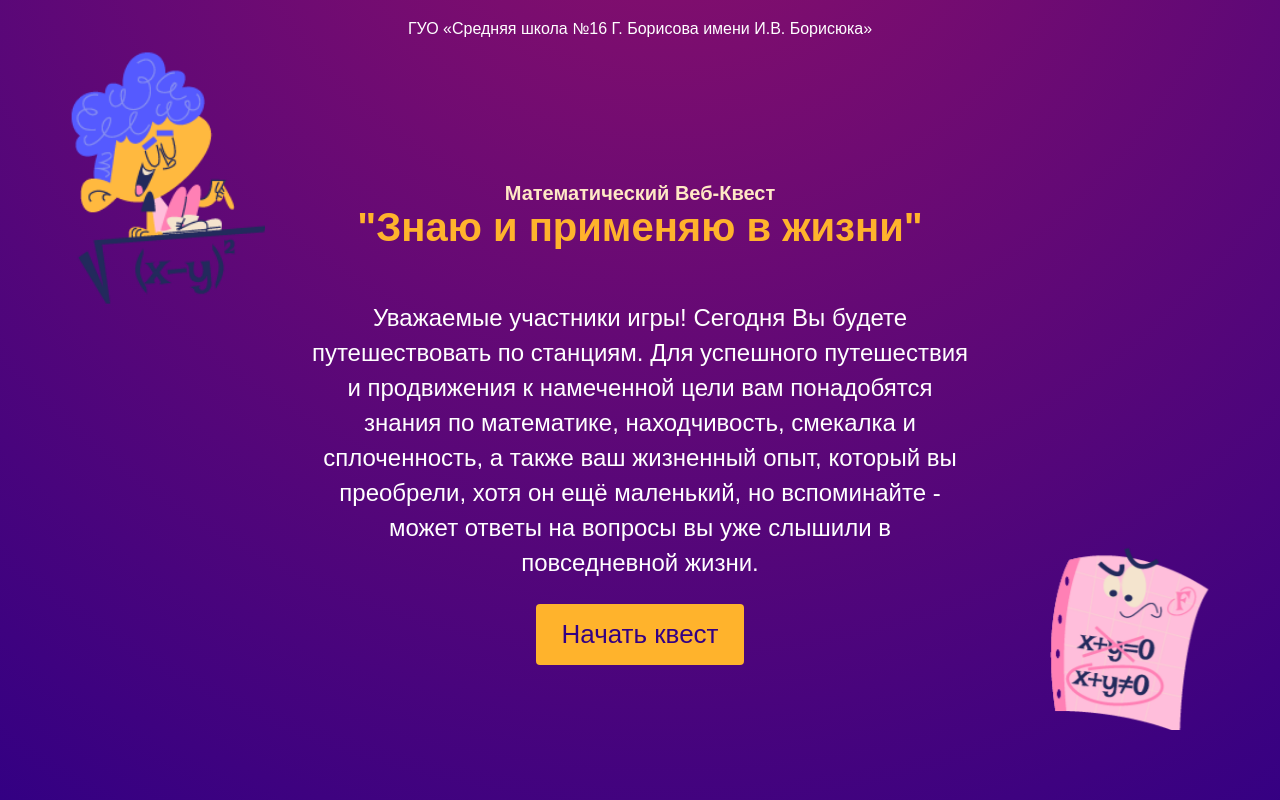
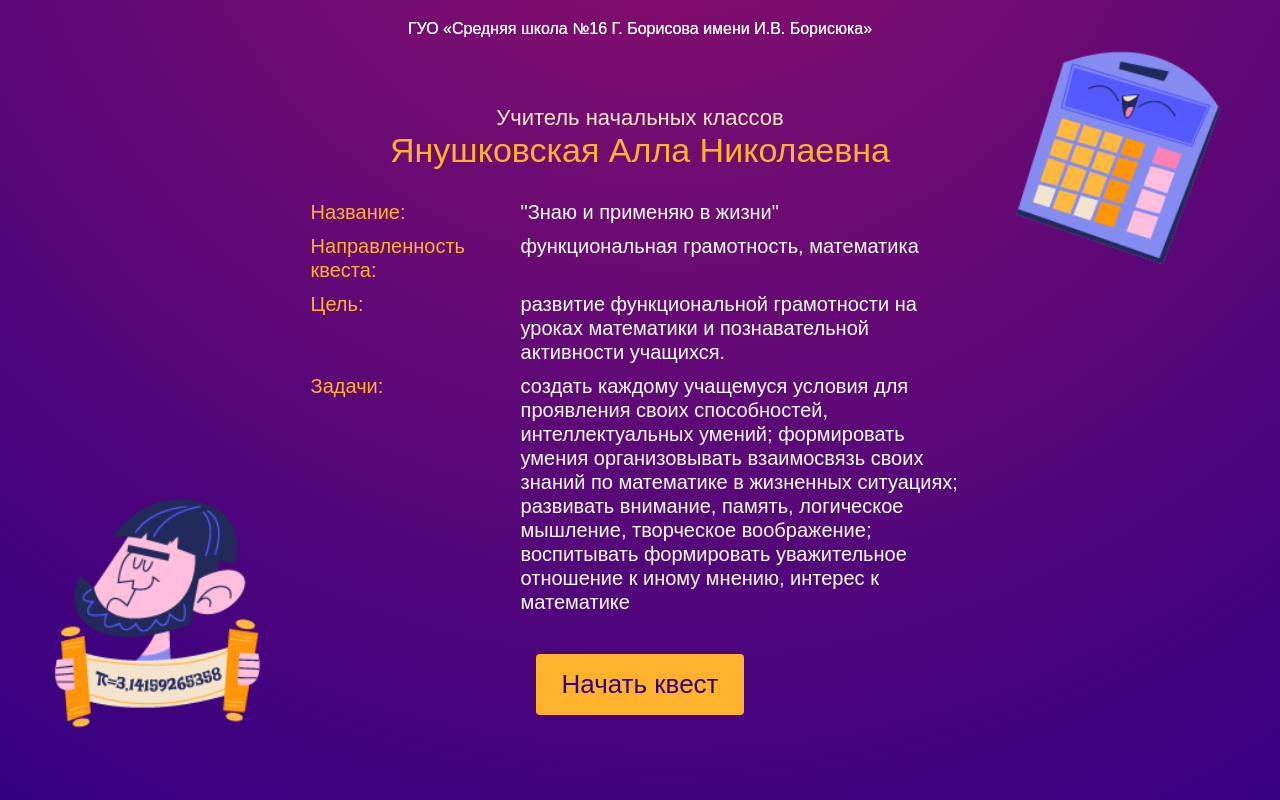
Before and after one commit to tatafox/quest, a plain HTML site: page index.html in a window 1280 px wide. Drawn offline with nearby package versions, Linux system fonts and the light colour scheme.

Commit message:
Add preload screen

```diff
--- a/index.html
+++ b/index.html
@@ -8,7 +8,39 @@
     <link rel="stylesheet" href="styles.css">
 </head>
 <body>
-    <div class="container">
+    <div id="preload" class="container preload">
+        <img class="preload-bg preload-bg-3" src="img/bg-010.png">
+        <img class="preload-bg preload-bg-4" src="img/bg-013.png">
+        <div class="school">
+            ГУО «Средняя школа №16 Г. Борисова имени И.В. Борисюка»
+        </div>
+        <div class="h2"h2>
+            <div>Учитель начальных классов</div>
+            Янушковская Алла Николаевна
+        </div>
+        <div class="quest-description">
+            <div class="title">Название:</div>
+            <div class="description">"Знаю и применяю в жизни"</div>
+        </div>
+        <div class="quest-description">
+            <div class="title">Направленность квеста:</div>
+            <div class="description">функциональная грамотность,  математика</div>
+        </div>
+        <div class="quest-description">
+            <div class="title">Цель:</div>
+            <div class="description">развитие функциональной грамотности на уроках математики и познавательной активности учащихся.</div>
+        </div>
+        <div class="quest-description">
+            <div class="title">Задачи:</div>
+            <div class="description">создать каждому учащемуся условия для проявления своих способностей, интеллектуальных умений;
+                формировать умения организовывать взаимосвязь своих знаний по математике в жизненных ситуациях;
+                развивать внимание, память, логическое мышление, творческое воображение;
+                воспитывать  формировать уважительное отношение к иному мнению, интерес к математике
+            </div>
+        </div>
+        <button class="button" id="startQuest">Начать квест</button>
+    </div>
+    <div id="main" class="container" style="display: none; opacity: 0;">
         <div id="assets"style="display:none;"></div>
         <img class="bg bg-1" src="img/bg-01.png">
         <img class="bg bg-2" src="img/bg-02.png">
@@ -17,7 +49,7 @@
         <h2 style="display: none; opacity: 0;"></h2>
         <p class="question" id="question">Уважаемые участники игры! Сегодня Вы будете путешествовать по станциям. Для успешного путешествия и продвижения к намеченной цели вам понадобятся знания по математике, находчивость, смекалка и сплоченность, а также ваш жизненный опыт, который вы преобрели, хотя он ещё маленький, но вспоминайте - может ответы на вопросы вы уже слышили в повседневной жизни.</p>
         <img class="question-img" id="questionImg" src="./img/1.jpg" style="display:none; opacity: 0;">
-        <button class="button"  id="start">Начать квест</button>
+        <button class="button"  id="start">Приступить к заданиям</button>
         <div id="konva-container"></div>
         <div class="task" id="task" style="display:none; opacity: 0;">
             <div class="answer" id="answerDay" style="display:none; opacity: 0;">
--- a/script.js
+++ b/script.js
@@ -1,11 +1,11 @@
 import {station} from './station/station.js';
 
-const STATION_NAME = ['Станция Считалка', 'Станция Задачкина', 'Станция Архитектурная', 'Станция Ребусная', 'Станция Заморочки из бочки'];
-const STATION_TEXT = ['Добро пожаловать на Станцию Считалку! Вам нужно быстро отвечать на вопросы. За каждый правильный  ответ команда получает по 1 баллу. На выполнение всех заданий вам дается 10 минут. Вы готовы?',
-    'Добро пожаловать на Станцию Задачкину. На данном этапе надо решить задачи. За каждое правильное решенное выражения вы получаете по 3 балла. На выполнение вам дается 7 минут.',
-    'Вы прибыли на станцию Архитектурную. У бабушки Кати есть собака Тузик. Необходимо перемащая цветные геометрические фигуры собрать собачий домик по его тени. На выполнение задания у вас 5 минут. За выполнение этого задания вы получите 10 баллов',
-    'Станция Ребусная. Нужно решить математические ребусы. За каждый ответ  2 балла. У вас есть 10 минут',
-    'Станция Заморочки из бочки. Вас ждут математические загадки. За каждый ответ 1 балл. У вас есть 5 минут.'];
+const STATION_NAME = ['Станция "Считалка"', 'Станция "Задачкина"', 'Станция "Архитектурная"', 'Станция "Ребусная"', 'Станция "Заморочки из бочки"'];
+const STATION_TEXT = ['Добро пожаловать на cтанцию "Считалку"! Вам нужно быстро отвечать на вопросы. За каждый правильный  ответ команда получает по 1 баллу. На выполнение всех заданий вам дается 10 минут. Вы готовы?',
+    'Добро пожаловать на cтанцию "Задачкину". На данном этапе надо решить задачи. За каждое правильное решенное выражения вы получаете по 3 балла. На выполнение вам дается 7 минут.',
+    'Вы прибыли на станцию "Архитектурную". У бабушки Кати есть собака Тузик. Необходимо перемещая цветные геометрические фигуры собрать домик для Тузика по его тени. На выполнение задания у вас 5 минут. За выполнение этого задания вы получите 10 баллов',
+    'Станция "Ребусная". Нужно решить математические ребусы. За каждый ответ  2 балла. У вас есть 10 минут',
+    'Станция "Заморочки из бочки". Вас ждут математические загадки. За каждый ответ 1 балл. У вас есть 5 минут.'];
 const STATION_BTN_NAME = 'Приступить к заданию'
 const STATION_COUNT = 5;
 
@@ -36,16 +36,26 @@ let taskNumber = 0;
 let bgNumber = 3;
 let bgClassNumber = 3;
 let firstScreen = true;
-let timeinterval;
+let timeInterval;
 const stationName = document.querySelector('h2');
 const mainHeader = document.querySelector('h1');
 const taskElement = document.getElementById('task');
 const finalResultElement = document.getElementById('finalResult');
 const questionElement = document.getElementById('question');
 const startBtn = document.getElementById('start');
-
+const startQuestBtn = document.getElementById('startQuest');
 
 const assetImgDiv = document.getElementById('assets');
+
+startQuestBtn.addEventListener('click', () => {
+    const preloadElement = document.getElementById('preload');
+    const mainElement = document.getElementById('main');
+
+    preloadElement.style.opacity = '0';
+    preloadElement.style.display = 'none';
+    mainElement.style.opacity = '1';
+    mainElement.style.display = 'flex';
+});
 
 for (const src in sources) {
     const assetImg = document.createElement('img');
@@ -316,6 +326,11 @@ function checkAnswer(userAnswer) {
        point = 2;
    }
 
+    if (stationNumber === 4 && taskNumber === 6) {
+        debugger
+        userAnswer = userAnswer.includes(correctAnswer) ? correctAnswer : userAnswer;
+    }
+
     if (userAnswer === correctAnswer) {
         resultElement.textContent = 'Правильно!';
         resultElement.style.color = 'green';
@@ -342,16 +357,17 @@ function checkAnswer(userAnswer) {
 
 function setTimer(minutesRemaining) {
     const clock = document.getElementById('countdown');
+    clock.style.display = 'block';
     const minutesSpan = clock.querySelector(".minutes");
     const secondsSpan = clock.querySelector(".seconds");
     let secondsRemaining = 0;
 
     updateClock();
-    timeinterval = setInterval(updateClock, 1000);
+    timeInterval = setInterval(updateClock, 1000);
 
     function updateClock() {
         if (minutesRemaining === 0 && secondsRemaining === 0) {
-            clearInterval(timeinterval);
+            clearInterval(timeInterval);
             stopStation(true);
             return;
         }
@@ -372,12 +388,12 @@ function setTimer(minutesRemaining) {
 function stopStation(endTime = false) {
     const clock = document.getElementById('countdown');
 
-    clearInterval(timeinterval);
+    clock.style.display = 'none';
+
+    clearInterval(timeInterval);
 
     if (stationNumber === 2) {
         const konvaContainer = document.getElementById('konva-container');
-
-        clock.style.display = 'none';
         konvaContainer.style.display = 'none';
     }
 
--- a/station/station.js
+++ b/station/station.js
@@ -4,7 +4,7 @@ export const station = [
             question: 'Какой день наступает после понедельника?',
             answer: 'вторник'
         },
-        {
+        /*{
             question: 'Какой день следует за вторником?',
             answer: 'среда'
         },
@@ -39,14 +39,14 @@ export const station = [
         {
             question: '14 лыж у крылечка стоят. Сколько на лыжах каталось ребят? ',
             answer: '7'
-        },
+        },*/
     ],
     [
         {
-        question: 'В столовой Марина Ивановна заказала на обед суп по 90 копеек, катлету-1 рубль 50 копеек, картофельное пюре-80 копеек, булочку и чай 2 рубля. Сколько должна заплатить Марина Ивановна за обед? ',
+        question: 'В столовой Марина Ивановна заказала на обед суп по 90 копеек, котлету - 1 рубль 50 копеек, картофельное пюре - 80 копеек, булочку и чай - 2 рубля. Сколько должна заплатить Марина Ивановна за обед? ',
         answer: '5.20',
         },
-        {
+        /*{
         question: 'Дарья накопила 60 рублей. Она хочет купить наушники за 40 рублей и чехол для телефона за 18 рублей. Хватит ли Дарье этих денег, чтобы купить наушники и чехол для телефона?',
         answer: 'хватит'
         },
@@ -57,7 +57,7 @@ export const station = [
         {
         question: 'Егор поднимается к другу в квартиру 16. Квартиры этого подъезда начинаются с номера 1. На каждом этаже по 4 квартиры. На какой этаж нужно подняться Егору?',
         answer: '4'
-        }
+        }*/
     ],
     [
         {
@@ -70,7 +70,7 @@ export const station = [
             question: `./img/1.jpg`,
             answer: 'стоимость'
         },
-        {
+        /*{
             question: `./img/2.jpg`,
             answer: 'деньги'
         },
@@ -85,7 +85,7 @@ export const station = [
         {
             question: `./img/5.jpg`,
             answer: 'бюджет'
-        }
+        }*/
     ],
     [
         {
@@ -120,9 +120,10 @@ export const station = [
             answer: 'калькулятор'
         },
         {
-            question: `Скажешь «не приходи!»-
+            question: `Скажешь «Не приходи!»-
                         Всё равно приходит.
-                        Скажешь «не уходи!» - всё равно уходит.
+                        Скажешь «Не уходи!» -
+                        всё равно уходит.
                         Что это такое?`,
             answer: 'время'
         },
@@ -131,7 +132,7 @@ export const station = [
                         впереди вас лошадь,
                         сзади автомобиль,
                         Где вы находитесь?`,
-            answer: 'карусель'
+            answer: 'карусел'
         },
         {
             question: `На ферме было 2 коня, 1 кролик, 1 щенок, 1 кошка, свинья и поросёнок, корова и телёнок, индюк и гусь. Пришёл хозяин с собакой. Сколько на ферме стало ног? `,
--- a/styles.css
+++ b/styles.css
@@ -13,7 +13,7 @@ html {
     height: 100vh;
 }
 
-h1, h2 {
+h1, h2, .h2 {
     color: #ffb32c;
 }
 
@@ -28,10 +28,16 @@ h1 {
     font-size: 40px;
 }
 
-h2 {
+h2, .h2 {
     font-size: 34px;
     margin-bottom: 10px;
     transition: all 1s ease-out;
+}
+
+h2 div, .h2 div {
+    text-align: center;
+    font-size: 22px;
+    color: #ffe8c5;
 }
 
 .button {
@@ -74,6 +80,29 @@ h2 {
     line-height: 35px;
     text-align: center;
     width: 61%;
+}
+
+.quest-description {
+    display: flex;
+    gap: 10px;
+    margin-bottom: 10px;
+    font-size: 20px;
+    line-height: 24px;
+    width: 61%;
+}
+
+.title {
+    color: #ffb32c;
+    width: 200px;
+    flex-shrink: 0;
+}
+
+.preload .h2 {
+    margin-bottom: 30px;
+}
+
+.preload button {
+    margin-top: 30px;
 }
 
 .result {
@@ -159,7 +188,7 @@ img {
     padding: 10px;
 }
 
-.bg {
+.bg, .preload-bg {
     position: fixed;
     z-index: -1;
     width: 215px;
@@ -176,12 +205,12 @@ img {
     right: 50px;
 }
 
-.bg-3 {
+.bg-3, .preload-bg-3 {
     top: 50px;
     right: 50px;
 }
 
-.bg-4 {
+.bg-4, .preload-bg-4 {
     bottom: 50px;
     left: 50px;
 }
```
